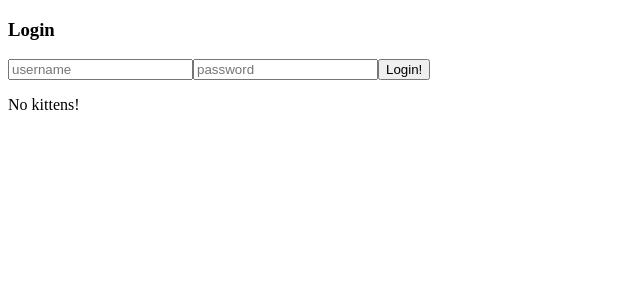
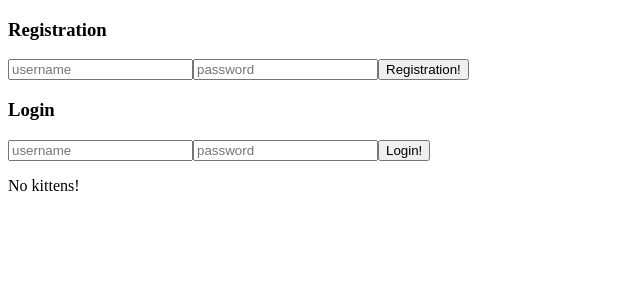
Before and after one commit to ValkaYordanov/PostSocialize, a React (Create React App) app in the folder client/: page / in a window 1280 px wide. Shown: the top 300 px of the page, without its empty margins (0-640 px from the left). Built offline with nearby package versions, Linux system fonts and the light colour scheme; no server answers.

Commit message:
starting the registration

```diff
--- a/client/src/App.js
+++ b/client/src/App.js
@@ -9,6 +9,7 @@ import apiService from "./apiService";
 
 import Login from "./Login";
 import Logout from "./Logout";
+import Registration from "./Registration";
 
 const API_URL = process.env.REACT_APP_API;
 export default function App() {
@@ -50,6 +51,16 @@ export default function App() {
     }
   }
 
+
+  function createUser(username, password) {
+    try {
+      apiService.createUser(username, password);
+      // Fetch data again after logging in
+      // window.location.reload();
+    } catch (error) {
+      console.error("Logout", error);
+    }
+  }
 
   // Login using API
   async function login(username, password) {
@@ -160,6 +171,9 @@ export default function App() {
       </Router>
     );
   }
+
+  let regPart = <Registration createUser={createUser}></Registration>;
+
   let loginPart = <Login login={login}></Login>;
   if (apiService.loggedIn()) {
     loginPart = <Logout logout={logout}></Logout>;
@@ -167,6 +181,7 @@ export default function App() {
   }
   return (
     <>
+      {regPart}
       {loginPart}
       {contents}
 
--- /dev/null
+++ b/client/src/Registration.js
@@ -0,0 +1,35 @@
+import { useState } from "react";
+
+function Registration(props) {
+    const { createUser } = props;
+
+    const [username, setUsername] = useState("");
+    const [password, setPassword] = useState("");
+
+    function onSubmit() {
+        createUser(username, password);
+    }
+
+    return (
+        <>
+            <h3>Registration</h3>
+
+            <input
+                onChange={(event) => setUsername(event.target.value)}
+                type="text"
+                name="username"
+                placeholder="username"></input>
+            <input
+                onChange={(event) => setPassword(event.target.value)}
+                type="password"
+                name="password"
+                placeholder="password"></input>
+
+            <button type="button" onClick={() => onSubmit()}>
+                Registration!
+            </button>
+        </>
+    );
+}
+
+export default Registration;
--- a/client/src/apiService.js
+++ b/client/src/apiService.js
@@ -9,6 +9,15 @@ const API_URL = "http://localhost:8080/api";
 class ApiService {
     constructor(api_url) {
         this.api_url = api_url;
+    }
+
+    createUser(username, password) {
+        const response = this.post("/registration", {
+            username,
+            password,
+        });
+        this.setToken(response.token);
+        console.log(response);
     }
 
     async login(username, password) {
```
Also changed, not shown: 2 other files (tests, documents, lock files or other folders).
